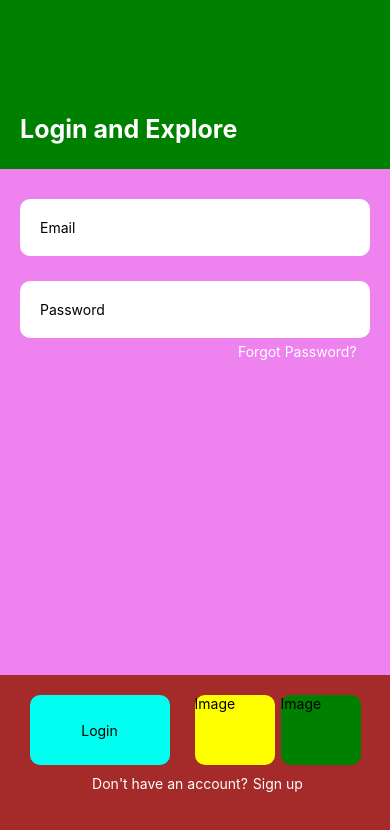
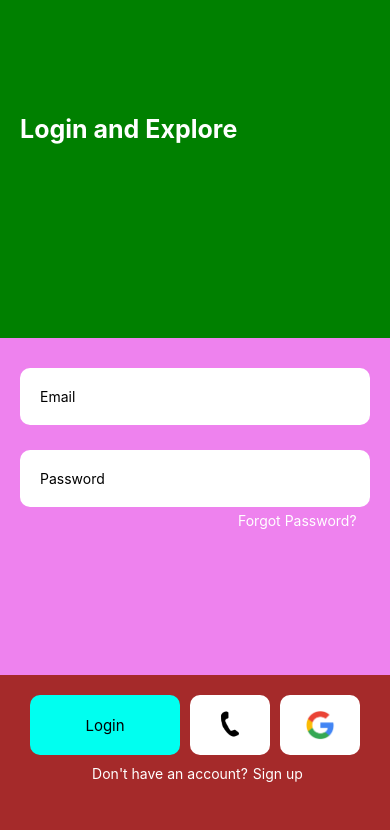
Before and after one commit to Sedinamm/Photography-mobile-app, a React Native app: screen / in a window 390 px wide. Shown: the top 830 px of the page. Built offline with nearby package versions, Linux system fonts and the light colour scheme.

Commit message:
added images to the buttons

```diff
--- a/Screens/Login.js
+++ b/Screens/Login.js
@@ -52,28 +52,30 @@ const Login = () => {
           <TouchableOpacity>
             <View
               style={{
-                height: 70,
+                height: 60,
                 width: 80,
-                backgroundColor: "yellow",
+                backgroundColor: "white",
                 borderRadius: 10,
-                marginLeft:10
+                // marginLeft:10
+
               }}
             >
-              <Text>Image</Text>
+              <Image style={{height:60, width:80, alignSelf:"center", bottom:1}} source={require('../Images/Untitled-1.png')}/>
             </View>
           </TouchableOpacity>
           {/* Google button */}
           <TouchableOpacity>
             <View
               style={{
-                height: 70,
+                height: 60,
                 width: 80,
-                backgroundColor: "green",
+                backgroundColor: "white",
                 borderRadius: 10,
-                marginLeft:6
+                marginLeft:10,
+                // shadowOpacity:9,
               }}
             >
-              <Text>Image</Text>
+              <Image style={{height:30, width:30, alignSelf:"center", top:15}} source={require('../Images/google.png')}/>
             </View>
           </TouchableOpacity>
         </View>
@@ -97,7 +99,7 @@ const styles = {
   },
   // Login View and text
   loginView: {
-    flex: 2,
+    flex: 4,
     backgroundColor: "green",
   },
 
@@ -111,7 +113,7 @@ const styles = {
 
   // TextInputs
   TextInputView: {
-    flex: 6,
+    flex: 4,
     backgroundColor: "violet",
   },
 
@@ -148,17 +150,20 @@ const styles = {
   },
 
   signInVew: {
-    height: 70,
-    width: 140,
+    height: 60,
+    width: 150,
     backgroundColor: "#00FFF0",
+    // backgroundColor: "#00FFF0",
     justifyContent: "center",
     borderRadius: 10,
     alignItems: "center",
-    marginRight:15
-    // alignSelf: "center",
+    marginRight:10
+
   },
 
   signInText: {
     color: "#000",
+    // fontWeight:"bold",
+    fontSize:15
   },
 };
```
